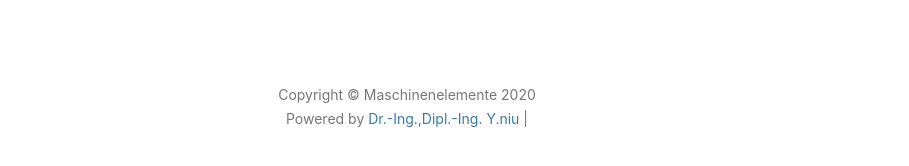
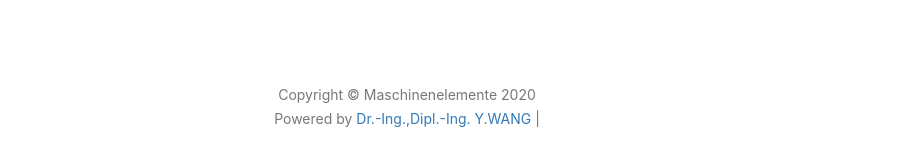
Before and after one commit to way2015cn/way2015cn.github.io, a Jekyll site: the page built from _posts/2014-01-29-hello-2015.markdown, in a window 1280 px wide and 900 px high, scrolled down 1801 px. Shown: the part 677-843 px from the top of the window, without its empty margins (233-1142 px from the left). Built offline with Jekyll 4.4.1, drawn with Linux system fonts in a browser that asks for light colours; nearby versions of some CDN libraries; comment, search, counter and statistics services are not loaded; some of the changed text lies outside the part shown.

Commit message:
first commit

```diff
--- a/_config.yml
+++ b/_config.yml
@@ -1,6 +1,6 @@
 # Site settings
 title: Maschinenelemente
-SEOTitle: Dr.niu Blog # 标签上的题目
+SEOTitle: Dr.WANG Blog # 标签上的题目
 header-img: img/home-bg.jpg
 email: wangyan2001@gmail.com
 description: "Study mechanical parts"
--- a/_includes/footer.html
+++ b/_includes/footer.html
@@ -9,7 +9,7 @@
                 <p class="copyright text-muted">
                     Copyright &copy; {{ site.title }} {{ site.time | date: '%Y' }}
                     <br>
-                    Powered by <a href="mailto:wangyan2001@gmail.com?Subject=from%20Blog">Dr.-Ing.,Dipl.-Ing. Y.niu</a> |
+                    Powered by <a href="mailto:wangyan2001@gmail.com?Subject=from%20Blog">Dr.-Ing.,Dipl.-Ing. Y.WANG</a> |
 
                     <!-- 下面是github的star情况，我不需要。 -->
                     <!-- <iframe
--- a/_posts/2014-01-29-hello-2015.markdown
+++ b/_posts/2014-01-29-hello-2015.markdown
@@ -14,7 +14,7 @@
 > What is equipment qualification?
 
 
-niu 的 Blog 就这么开通了。
+老王 的 Blog 就这么开通了。
 
 [跳过废话，直接看技术实现 ](#build)
 
--- a/package.json
+++ b/package.json
@@ -1,7 +1,7 @@
 {
-    "name": "Dr.niu-blog",
-    "title": "Dr.niu Blog",
-    "author": "niu <wangyan2001@gmail.com>",
+    "name": "Dr.WANG-blog",
+    "title": "Dr.WANG Blog",
+    "author": "drwang <wangyan2001@gmail.com>",
     "version": "1.8.2",
     "homepage": "https://drwang.cc",
     "repository": {
```
